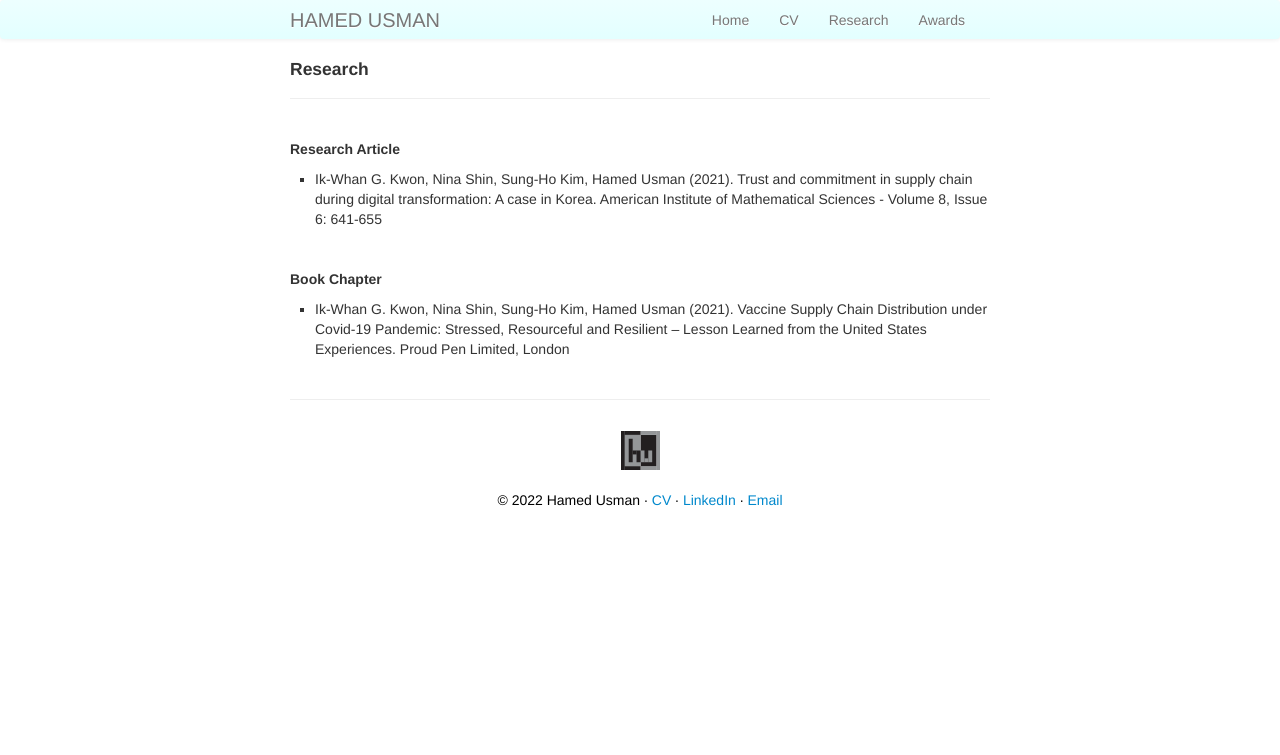
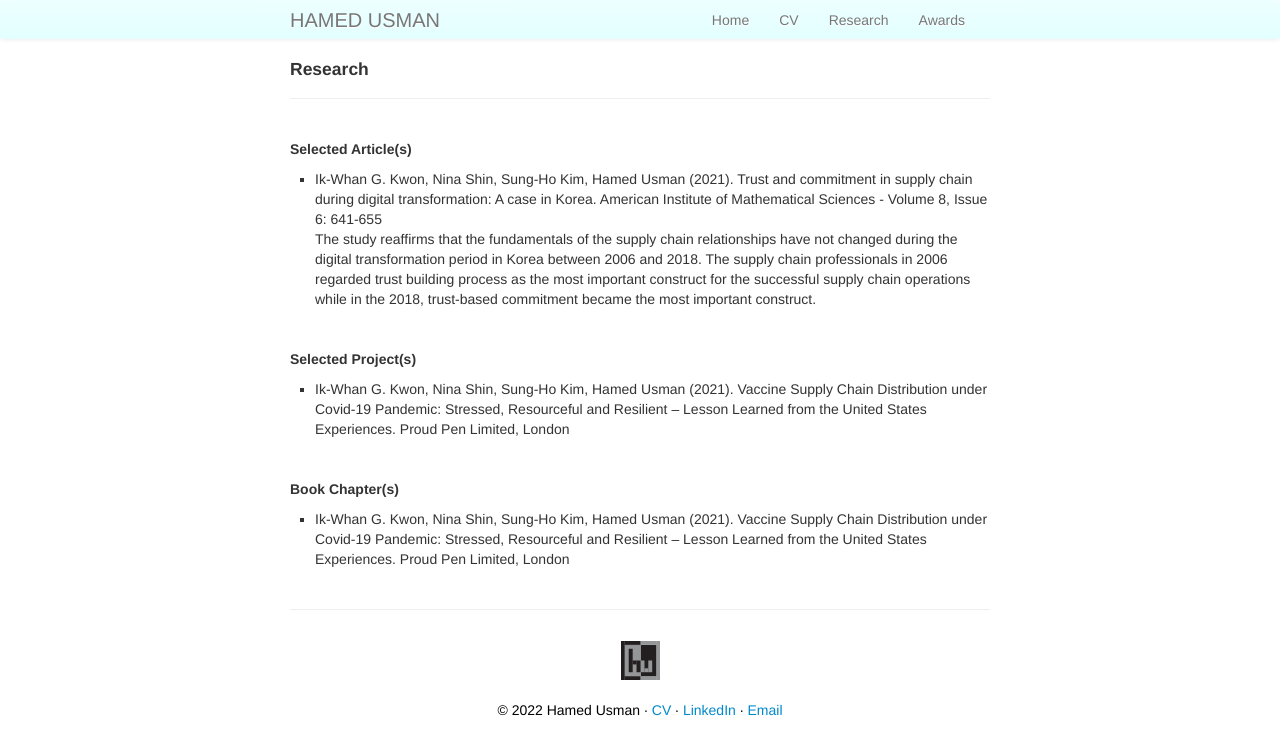
Before and after one commit to hamedusman/hamedusman.github.io, a Jekyll site: the page built from pages/research.md, in a window 1280 px wide. Shown: the top 755 px of the page. Built offline with Jekyll 4.4.1, drawn with Linux system fonts in a browser that asks for light colours.

Commit message:
Update research.md

```diff
--- a/pages/research.md
+++ b/pages/research.md
@@ -3,21 +3,18 @@ layout: page
 title: Research
 description: List of Research Articles and Book Chapters
 ---
-<h5>Research Article</h5>
+<h5>Selected Article(s)</h5>
 <ul>
 <li>Ik-Whan G. Kwon, Nina Shin, Sung-Ho Kim, Hamed Usman (2021). Trust and commitment in supply chain during digital transformation: A case in Korea. American Institute of Mathematical Sciences - Volume 8, Issue 6: 641-655</li>
+<p>The study reaffirms that the fundamentals of the supply chain relationships have not changed during the digital transformation period in Korea between 2006 and 2018. The supply chain professionals in 2006 regarded trust building process as the most important construct for the successful supply chain operations while in the 2018, trust-based commitment became the most important construct.</p>
 </ul>
 <br>
-<h5>Book Chapter</h5>
+<h5>Selected Project(s)</h5>
 <ul>
 <li>Ik-Whan G. Kwon, Nina Shin, Sung-Ho Kim, Hamed Usman (2021). Vaccine Supply Chain Distribution under Covid-19 Pandemic: Stressed, Resourceful and Resilient – Lesson Learned from the United States Experiences. Proud Pen Limited, London</li>
 </ul>
-
-<!-- Note: this is how to write a comment in HTML. Everything in here won't show up on your webpage.-->
-
-<!--
-To increase the size of the title, use fewer # in front of the paper title.
-To decrease the size of the title, use more #.
-To remove the italics, remove the * before and after the description
-To remove the underline from the title, remove the <u> tags (<u> and </u>)
--->
+<br>
+<h5>Book Chapter(s)</h5>
+<ul>
+<li>Ik-Whan G. Kwon, Nina Shin, Sung-Ho Kim, Hamed Usman (2021). Vaccine Supply Chain Distribution under Covid-19 Pandemic: Stressed, Resourceful and Resilient – Lesson Learned from the United States Experiences. Proud Pen Limited, London</li>
+</ul>
```
